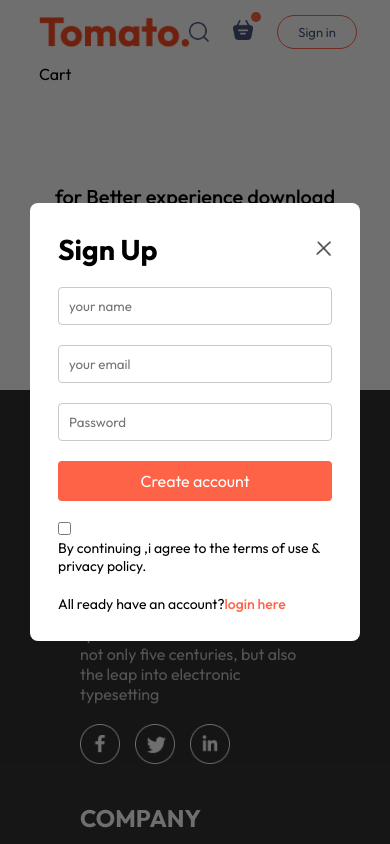
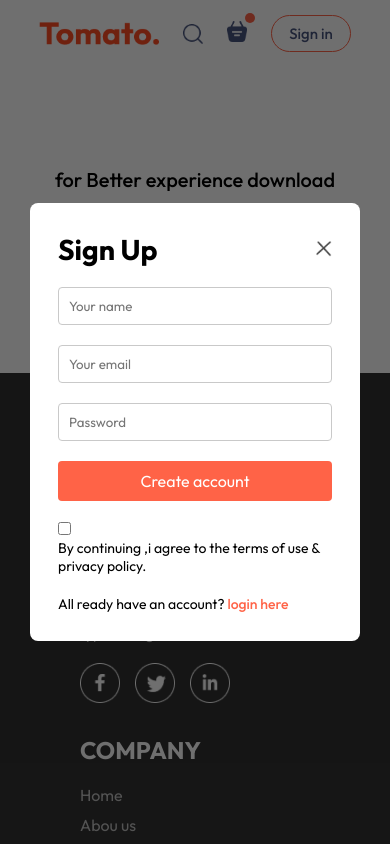
Before and after one commit to jawadi-hiba/tomato-web-site, a React (Vite) app: page /cart in a window 390 px wide. Both pictures are taken after a click on the button "Sign in". Shown: the top 844 px of the page. Built offline with nearby package versions, Linux system fonts and the light colour scheme.

Commit message:
ref/responsive

```diff
--- a/src/components/Footer/Footer.jsx
+++ b/src/components/Footer/Footer.jsx
@@ -6,8 +6,8 @@ const Footer = () => {
     <div className="footer" id="footer">
       <div className="footer-content">
         <div className="footer-content-left">
-          <img src={assets.logo} alt="" />
-          <p>
+          <img className="logo-footer" src={assets.logo} alt="" />
+          <p className="footer-desc">
             Lorem Ipsum is simply dummy text of the printing and typesetting
             industry. Lorem Ipsum has been the industry&apos;s standard dummy
             text ever since the 1500s, when an unknown printer took a galley of
--- a/src/components/Footer/footer.css
+++ b/src/components/Footer/footer.css
@@ -1,43 +1,44 @@
-.footer{
+.footer {
   color: #d9d9d9d9;
-    background-color:  #323232;
+  background-color: #323232;
   display: flex;
   flex-direction: column;
   align-items: center;
   gap: 20px;
   padding: 20px 80px;
   margin-top: 100px;
-
 }
 
-.footer-content{
+.footer-content {
   width: 100%;
   display: grid;
   grid-template-columns: 2fr 1fr 1fr;
   gap: 80px;
 }
-.footer-content-left, .footer-content-right, .footer-content-center{
+.footer-content-left,
+.footer-content-right,
+.footer-content-center {
   display: flex;
   flex-direction: column;
   align-items: start;
   gap: 20px;
-
 }
-.footer-content-left li, .footer-content-right li, .footer-content-center li{
+.footer-content-left li,
+.footer-content-right li,
+.footer-content-center li {
   list-style: none;
   margin-bottom: 10px;
   cursor: pointer;
-
 }
-.footer-content-left h2, .footer-content-center h2 {
+.footer-content-left h2,
+.footer-content-center h2 {
   color: white;
-
 }
- .footer-social-icon img{
+.footer-social-icon img {
   width: 40px;
   margin-right: 15px;
 }
- .footer hr{
+.footer hr {
   width: 100%;
   height: 2px;
   margin: 20px 0;
@@ -45,12 +46,18 @@
   border: none;
 }
 @media (max-width: 750px) {
-   .footer-content{
+  .footer-content {
     display: flex;
     flex-direction: column;
-      gap: 35px;
+    gap: 28px;
   }
-   .footer-copyright{
+  .footer-copyright {
     text-align: center;
   }
+  .logo-footer {
+    width: 110px;
   }
+  .footer-desc {
+    font-size: 15px;
+  }
+}
--- a/src/components/LoginPopUp/LoginPopup.jsx
+++ b/src/components/LoginPopUp/LoginPopup.jsx
@@ -19,9 +19,9 @@ const LoginPopup = ({ setShowLogin }) => {
           {currState === "login" ? (
             <></>
           ) : (
-            <input type="text" placeholder="your name" required />
+            <input type="text" placeholder="Your name" required />
           )}
-          <input type="email" placeholder="your email" required />
+          <input type="email" placeholder="Your email" required />
           <input type="password" placeholder="Password" required />
         </div>
         <button>{currState === "Sign Up" ? "Create account" : "Login"}</button>
@@ -37,7 +37,7 @@ const LoginPopup = ({ setShowLogin }) => {
         ) : (
           <p>
             All ready have an account?
-            <span onClick={() => setCurrState("Login")}>login here</span>
+            <span onClick={() => setCurrState("Login")}> login here</span>
           </p>
         )}
       </form>
--- a/src/components/Navbar/Navbar.jsx
+++ b/src/components/Navbar/Navbar.jsx
@@ -12,7 +12,7 @@ const Navbar = ({ setShowLogin }) => {
     window.scrollTo({ top: 0, behavior: "smooth" });
   };
   return (
-    <div className="navbar">
+    <div className="navbar" id="header-page">
       <img src={assets.logo} alt="logo" className="logo" />
       <ul className="navbar-menu">
         <a
--- a/src/components/Navbar/navbar.css
+++ b/src/components/Navbar/navbar.css
@@ -73,23 +73,31 @@
     width: 22px;
   }
   .navbar-right button {
-    padding: auto;
+    padding: 8px;
+    width: 80px;
+    font-size: 15px;
+    font-weight: 500;
   }
 }
 
 @media only screen and (max-width: 900px) {
-  .navbar-logo {
-    width: 120px;
+  .logo {
+    width: 120px !important;
   }
   .navbar-menu {
     gap: 10px;
+    font-size: 15px;
+    font-weight: 500;
   }
   .navbar-right img {
     width: 20px;
   }
   .navbar-right button {
-    padding: 7px 20px;
+    padding: 8px;
     font-size: 15px;
+    font-weight: 500;
+
+    width: 80px;
   }
 }
 
@@ -100,6 +108,7 @@
   .navbar-right button {
     padding: 8px;
     font-size: 15px;
+    font-weight: 500;
     width: 80px;
   }
 }
@@ -110,8 +119,7 @@
   }
   .navbar-right button {
     padding: 8px;
-    font-size: 13px;
+    font-size: 15px;
     width: 80px;
-    margin-right: 20px;
   }
 }
--- a/src/pages/Cart/Cart.jsx
+++ b/src/pages/Cart/Cart.jsx
@@ -1,5 +1,9 @@
+import { useContext } from "react";
+import { StoreContext } from "../../context/StoreContext";
+
 const Cart = () => {
-  return <div>Cart</div>;
+  const { cartItems, food_list, removeFromCart } = useContext(StoreContext);
+  return <div className="Cart"></div>;
 };
 
 export default Cart;
--- a/src/pages/Home/Home.jsx
+++ b/src/pages/Home/Home.jsx
@@ -6,7 +6,7 @@ import FoodDisplay from "../../components/FoodDisplay/FoodDisplay.jsx";
 const Home = () => {
   const [category, setCategory] = useState("All");
   return (
-    <div id="header-page">
+    <div>
       <Header />
       <ExploreMenu category={category} setCategory={setCategory} />
       <FoodDisplay category={category} />
```
Lines whose indentation alone changed are shown as unchanged.
